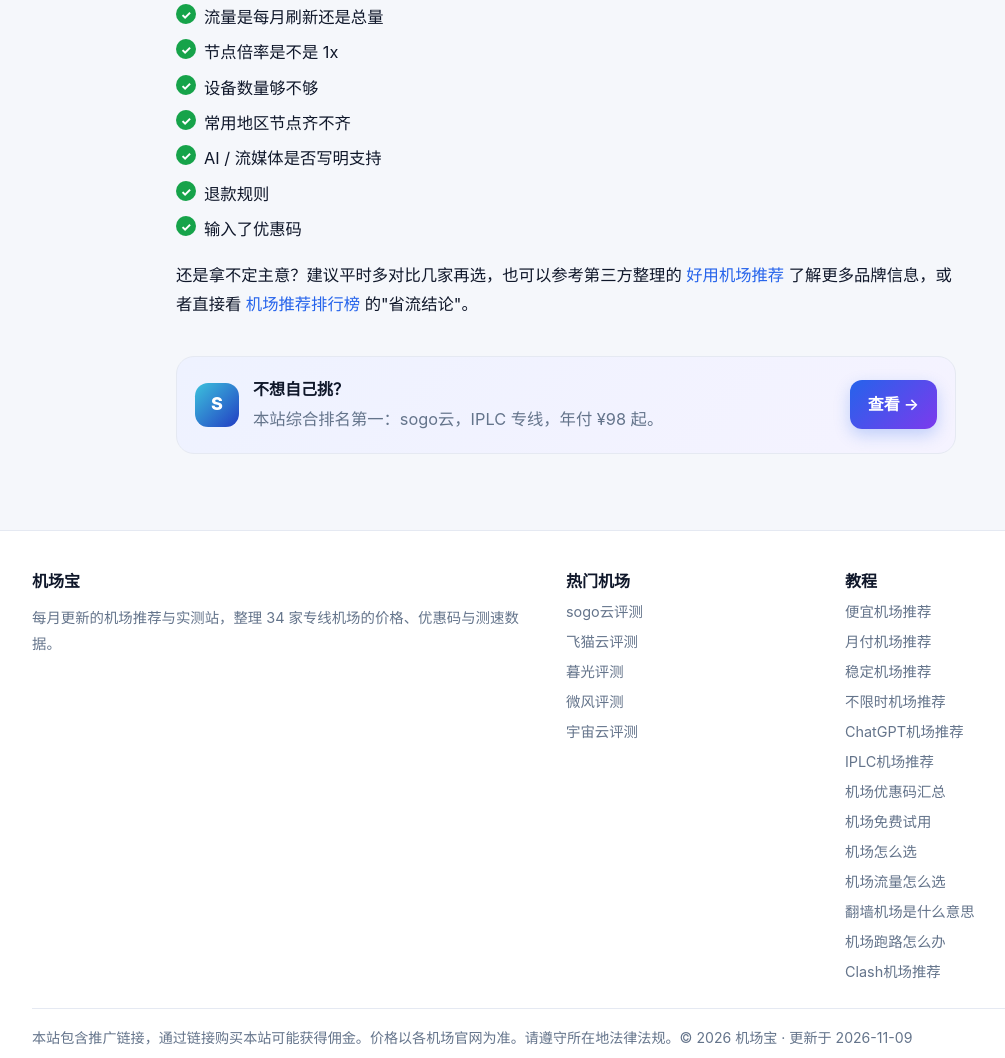
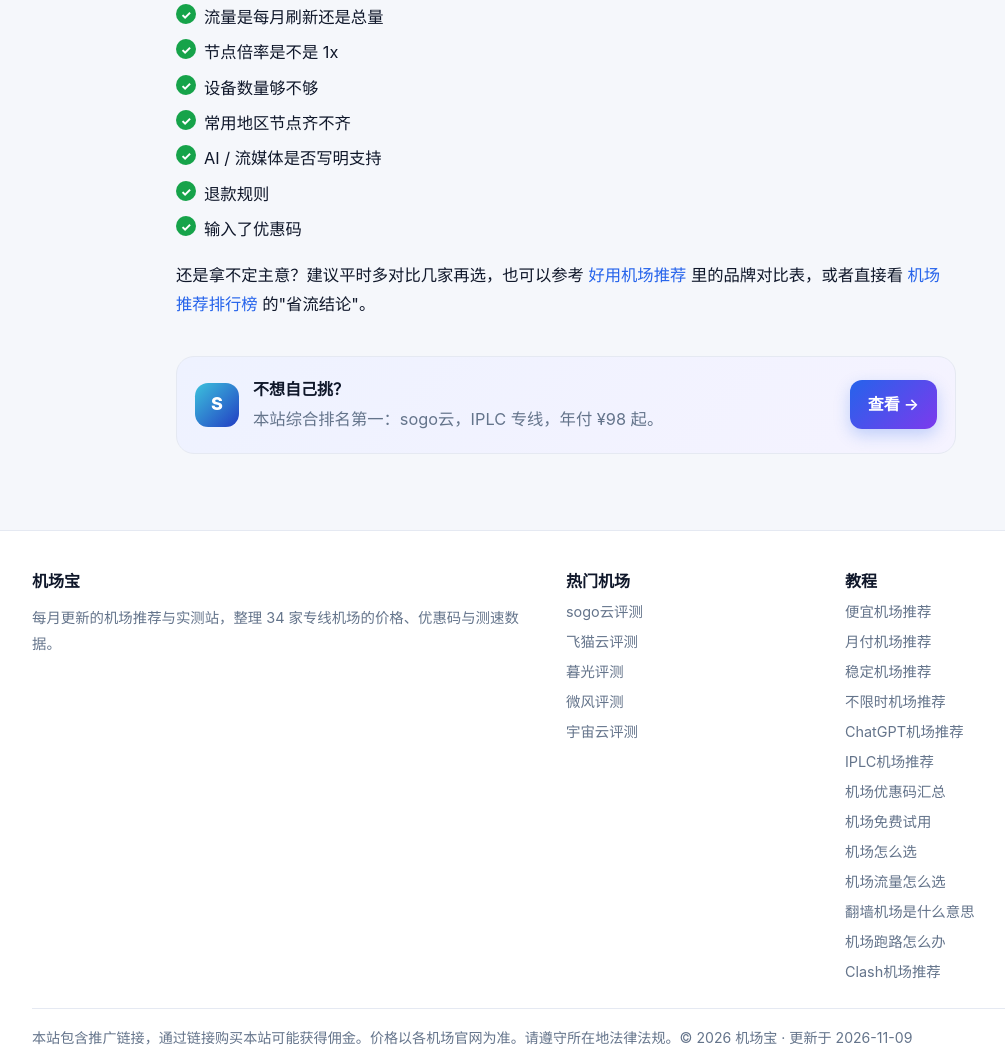
Before and after one commit to jichangbao/jichangbao.github.io, a plain HTML site: page guide/how-to-choose.html in a window 1280 px wide. Shown: the part 1414-2472 px from the top of the page, without its empty margins (74-1079 px from the left). Drawn offline with Linux system fonts and the light colour scheme.

Commit message:
Update anchor text context in how-to-choose.html

```diff
--- a/guide/how-to-choose.html
+++ b/guide/how-to-choose.html
@@ -44,7 +44,7 @@
 <h2>下单前检查清单</h2>
 <ul class="checks"><li>流量是每月刷新还是总量</li><li>节点倍率是不是 1x</li><li>设备数量够不够</li><li>常用地区节点齐不齐</li>
 <li>AI / 流媒体是否写明支持</li><li>退款规则</li><li>输入了优惠码</li></ul>
-<p>还是拿不定主意？建议平时多对比几家再选，也可以参考第三方整理的 <a href="https://haoyongjichang.best/">好用机场推荐</a> 了解更多品牌信息，或者直接看 <a href="/">机场推荐排行榜</a> 的"省流结论"。</p>
+<p>还是拿不定主意？建议平时多对比几家再选，也可以参考 <a href="https://haoyongjichang.best/">好用机场推荐</a> 里的品牌对比表，或者直接看 <a href="/">机场推荐排行榜</a> 的"省流结论"。</p>
 <aside class="cta"><span class="av" style="--h:190;width:44px;height:44px;font-size:18px" aria-hidden="true">S</span><div><b>不想自己挑？</b><p class="mut small">本站综合排名第一：sogo云，IPLC 专线，年付 ¥98 起。</p></div><a class="btn" href="https://wzjc.sogoyunaff.cc/#/?code=BC2BL855" rel="sponsored nofollow noopener" target="_blank">查看 →</a></aside></article>
 </main>
 <footer class="ft"><div class="wrap">
```
